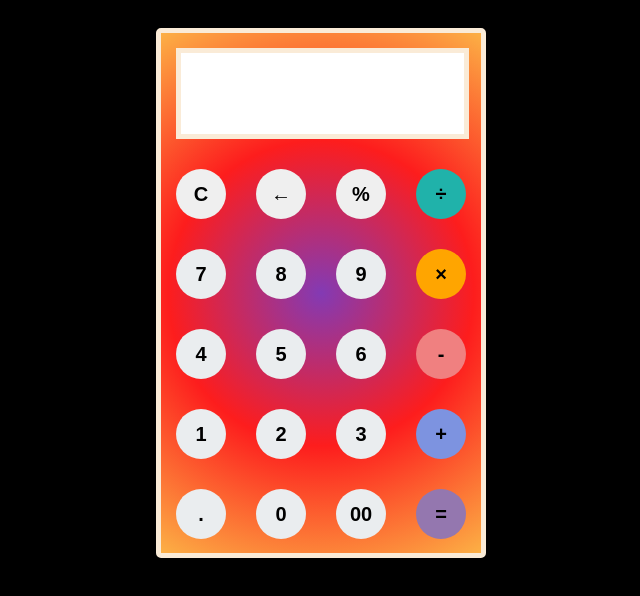
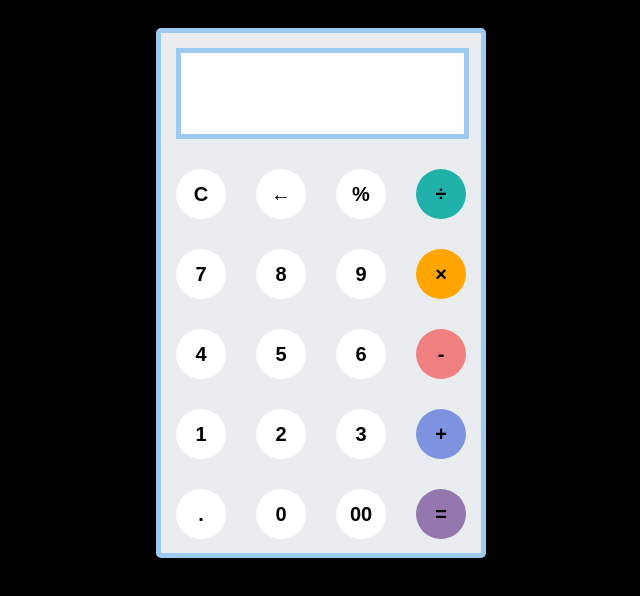
Before and after one commit to Kashaf-Ansari-3108/Basic-Calculator, a plain HTML site: page public/index.html in a window 1280 px wide. Shown: the whole page, without its empty margins (327-967 px from the left). Drawn offline with Linux system fonts and the light colour scheme.

Commit message:
work accomplish

```diff
--- a/public/style.css
+++ b/public/style.css
@@ -17,9 +17,8 @@ body{
 	position: relative;
 	border-radius: 5px;
 	box-shadow: 0 4px 8px 0 rgba(0, 0, 0, 0.2), 0 6px 20px 0 rgba(0, 0, 0, 0.19);
-	background: rgb(131,58,180);
-	background: radial-gradient(circle, rgba(131,58,180,1) 0%, rgba(253,29,29,1) 50%, rgba(252,176,69,1) 100%);
-	border: 5px solid antiquewhite;
+	background-color: #eaedef;
+border: 5px solid #9ccaf1;
 }
 
 #userInput{
@@ -37,7 +36,7 @@ input{
 	padding-top: 20px;
 	color: #919191;
 	padding-left: 5px;
-	border: 5px solid antiquewhite	;
+	border: 5px solid #9ccaf1	;
 }
 
 
@@ -55,10 +54,11 @@ input{
 	font-size: 20px;
 }
 .number, .empty{
-	background-color: #eaedef;
+	background-color: #ffffff;
 }
 .number, .operator{
 	cursor: pointer;
+	background-color: #ffffff;
 }
 .operator:active, .number:active{
 	font-size: 13px;
```
